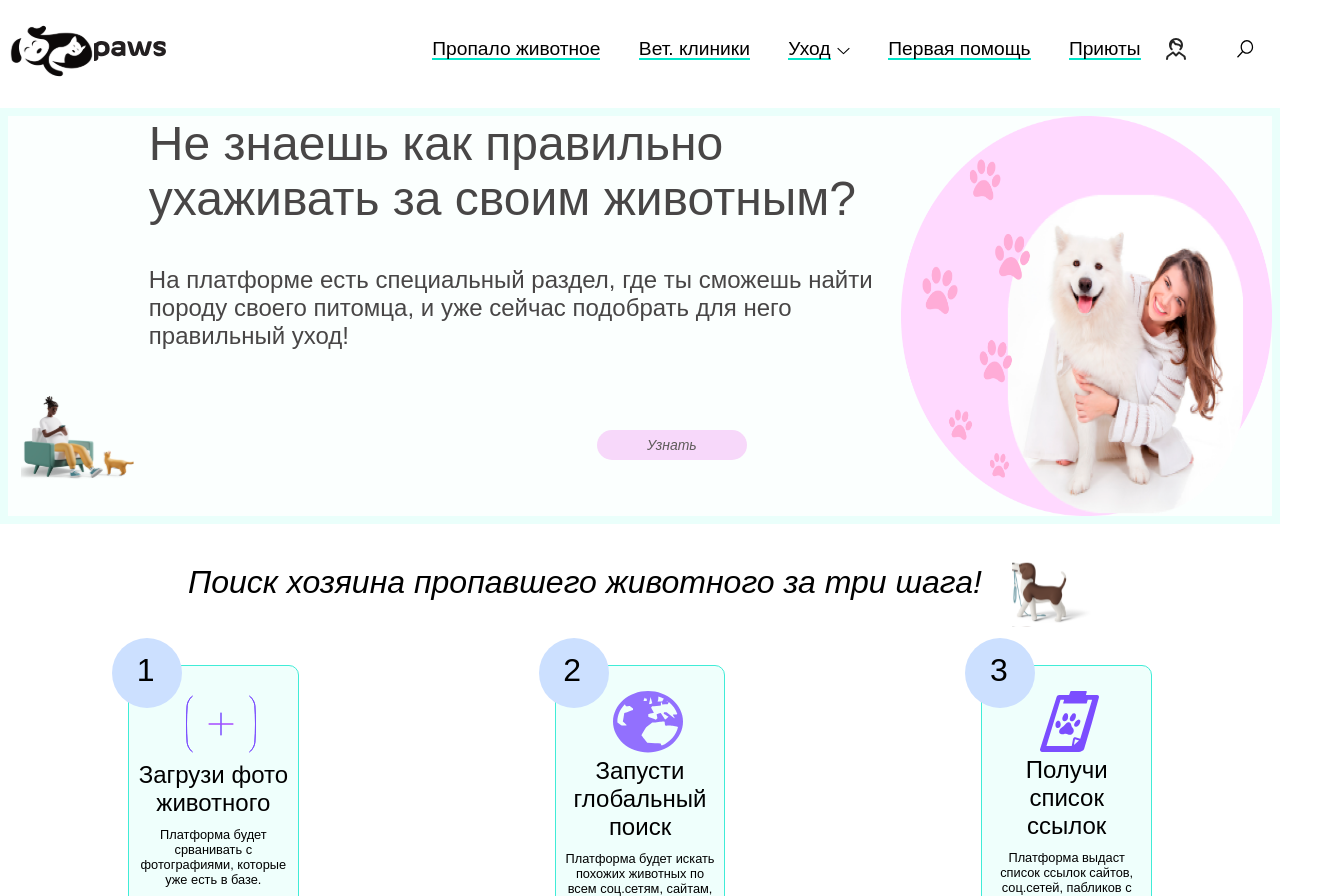
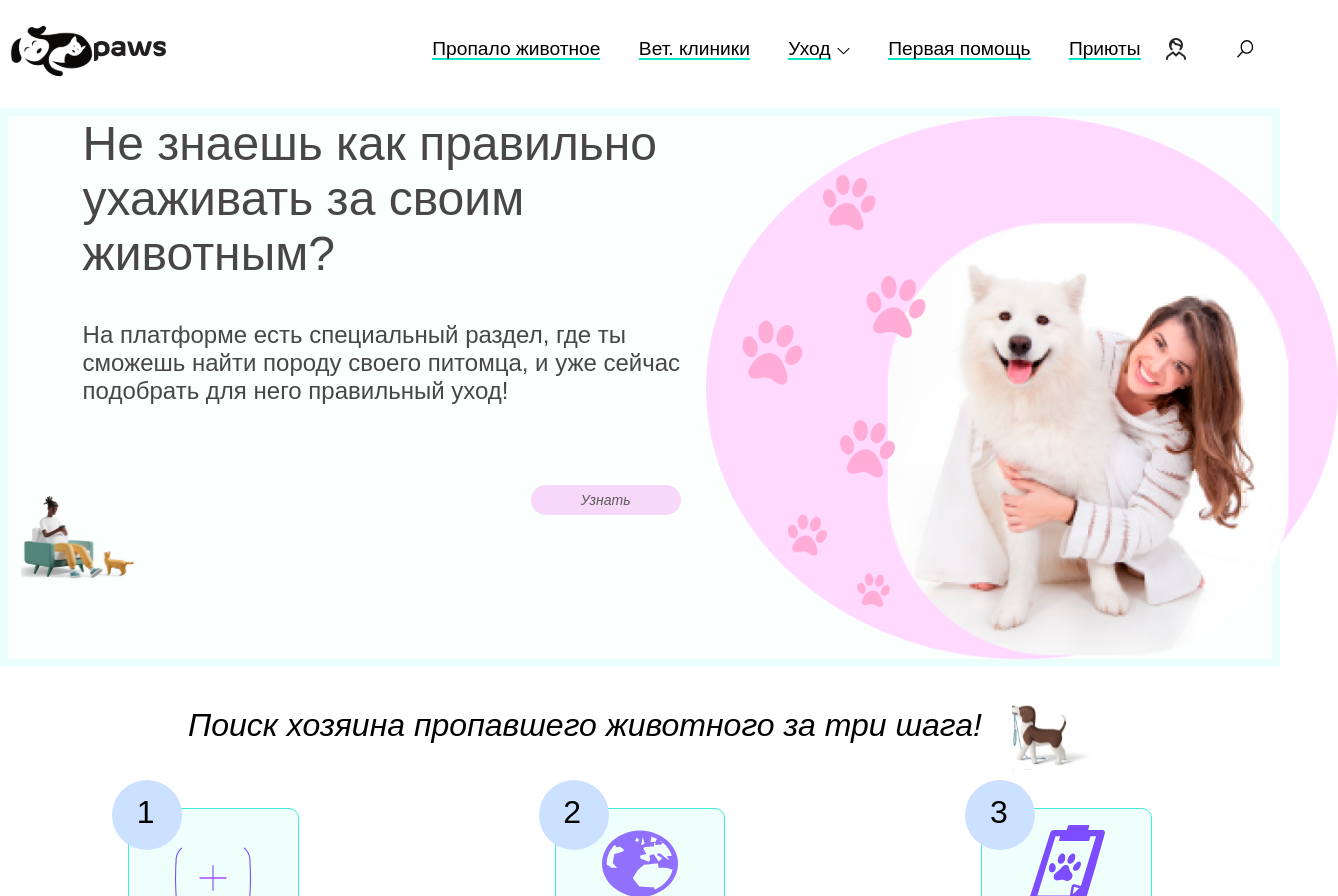
Before and after one commit to Jarr0t/Pets-Website, a React (Create React App) app: page / in a window 1280 px wide. Shown: the top 896 px of the page, 1338 px wide, since content can reach past the window. Built offline with nearby package versions, Linux system fonts and the light colour scheme.

Commit message:
fixed styles

```diff
--- a/src/components/Home/Card.scss
+++ b/src/components/Home/Card.scss
@@ -1,10 +1,12 @@
 .card {
   position: relative;
+  display: flex;
+  flex-direction: column;
   justify-content: center;
+  align-items: center;
   margin-right: 10vw;
   margin-left: 10vw;
   width: 20vw;
-  height: 35vh;
   background: #EFFFFC;
   border-radius: 10px;
   border: 0.5px solid #40ECD7;
@@ -28,8 +30,9 @@
   }
 
   .card__image {
-    margin-top: 15%;
-    padding-left: 34%;
+    margin-top: 2vh;
+    width: 45%;
+    height: 45%;
   }
 
   .card__container {
@@ -50,5 +53,6 @@
 
   .card__container__info {
     font-size: 0.8em;
+    margin-bottom: 5vh;
   }
 }
--- a/src/components/Navbar/Navbar.scss
+++ b/src/components/Navbar/Navbar.scss
@@ -72,7 +72,6 @@
     list-style-type: none;
     position: absolute;
     z-index: 999;
-    text-align: left;
     opacity: 1;
     transition: all 300ms ease;
     font-size: 0.95em;
@@ -81,8 +80,8 @@
       text-align: center;
       margin-top: 2vh;
       margin-bottom: 2vh;
-      margin-left: 2vw;
-      margin-right: 2vw;
+      margin-left: 1vw;
+      margin-right: 1vw;
       background: linear-gradient(to right, #00E6CA, #00E6CA 100%);
       background-position: 0 100%;
       background-size: 100% 2px;
@@ -93,8 +92,8 @@
       text-align: center;
       margin-top: 2vh;
       margin-bottom: 2vh;
-      margin-left: 2vw;
-      margin-right: 2vw;
+      margin-left: 1vw;
+      margin-right: 1vw;
       background: linear-gradient(to right, #F9DFFF, #F9DFFF 100%);
       background-position: 0 100%;
       background-size: 10% 2px;
@@ -111,7 +110,6 @@
     list-style-type: none;
     position: absolute;
     z-index: 999;
-    text-align: left;
     font-size: 0.95em;
     opacity: 0;
     transition: all 300ms ease;
@@ -121,8 +119,8 @@
       text-align: center;
       margin-top: 2vh;
       margin-bottom: 2vh;
-      margin-left: 2vw;
-      margin-right: 2vw;
+      margin-left: 1vw;
+      margin-right: 1vw;
       background: linear-gradient(to right, #00E6CA, #00E6CA 100%);
       background-position: 0 100%;
       background-size: 100% 2px;
--- a/src/pages/Home.scss
+++ b/src/pages/Home.scss
@@ -1,12 +1,10 @@
 .container {
   width: 100%;
-  height: 100vh;
-
-  margin-bottom: 20vh;
+  margin-bottom: 10vh;
 
   .dog {
-    width: 29vw;
-    height: 50vh;
+    width: 50%;
+    height: 50%;
   }
 
   .container__hero {
```
